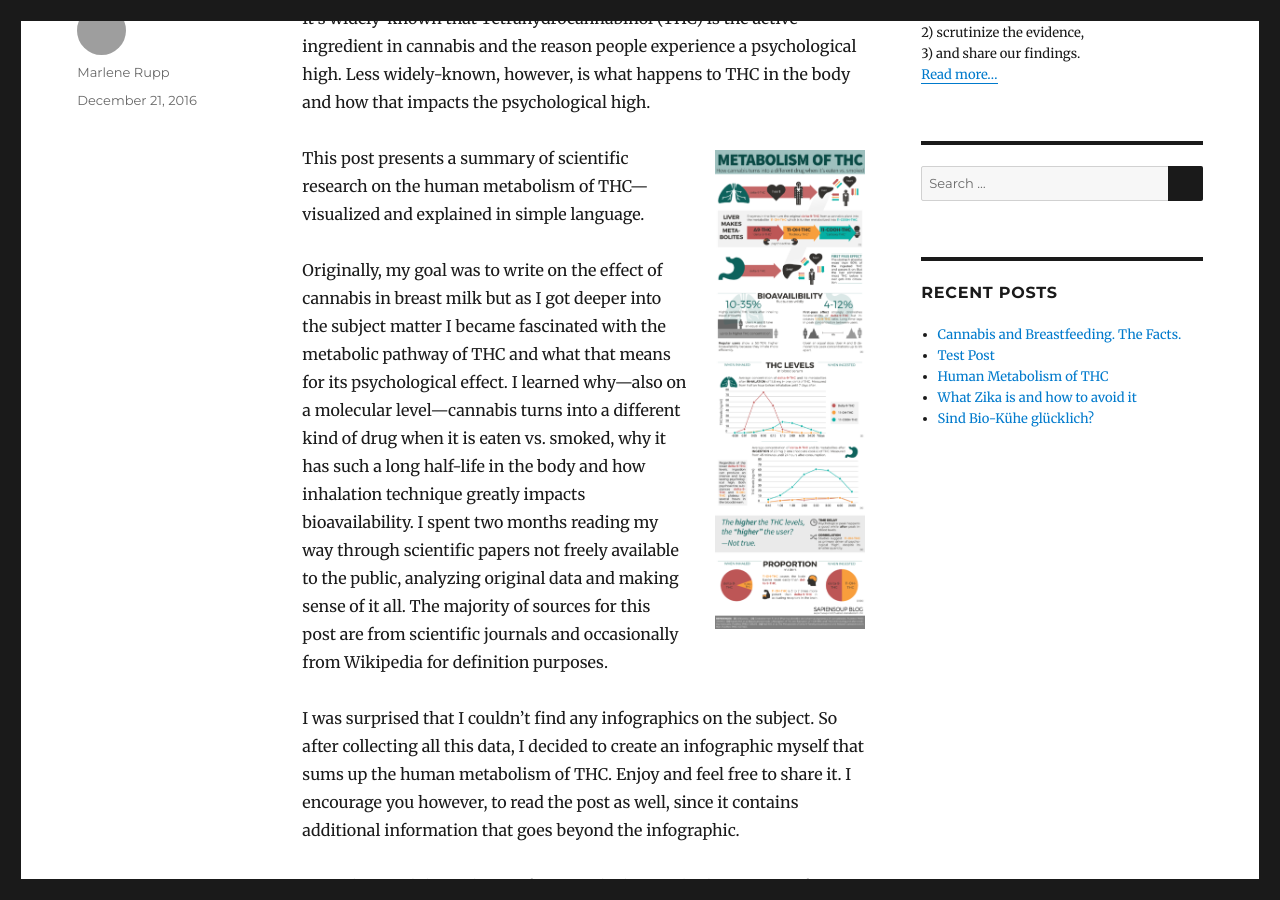
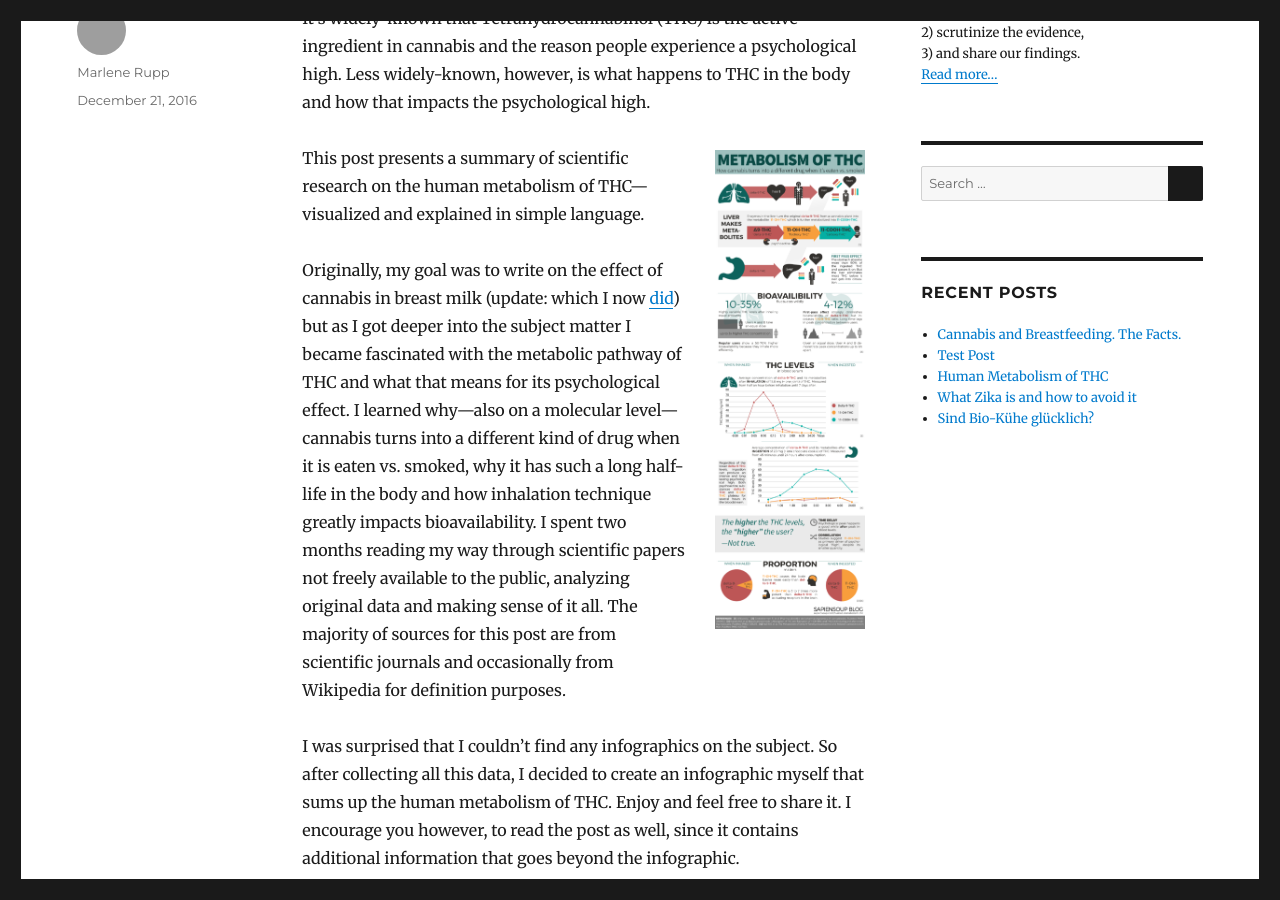
Before and after one commit to sapiensoup/sapiensoup.com, a Jekyll site: the page built from _posts/2016-12-21-human-metabolism-thc.md, in a window 1280 px wide and 900 px high, scrolled down 496 px. Built offline with Jekyll 4.4.1, drawn with Linux system fonts in a browser that asks for light colours; grey boxes are pictures that could not be loaded.

Commit message:
Add cross reference to cannabis-breastfeeding post and change infographic to .svg

```diff
--- a/_posts/2016-12-21-human-metabolism-thc.md
+++ b/_posts/2016-12-21-human-metabolism-thc.md
@@ -12,13 +12,13 @@
 
 It's widely-known that Tetrahydrocannabinol (THC) is the active ingredient in cannabis and the reason people experience a psychological high. Less widely-known, however, is what happens to THC in the body and how that impacts the psychological high.
 
-<a href="/images/thc/Infographic-Human-Metabolism-THC-1300.png">
+<a href="#Infographic-Human-Metabolism-THC">
   <img class="alignright wp-image-159" src="/images/thc/Infographic-Human-Metabolism-THC-1300-94x300.png" alt="Thumbnail-Infographic-Human-Metabolism-THC" width="150" height="479" srcset="/images/thc/Infographic-Human-Metabolism-THC-1300-94x300.png 94w, /images/thc/Infographic-Human-Metabolism-THC-1300-768x2452.png 768w, /images/thc/Infographic-Human-Metabolism-THC-1300-321x1024.png 321w, /images/thc/Infographic-Human-Metabolism-THC-1300-1200x3831.png 1200w, /images/thc/Infographic-Human-Metabolism-THC-1300.png 1300w" sizes="(max-width: 150px) 85vw, 150px" />
 </a>
 
 This post presents a summary of scientific research on the human metabolism of THC—visualized and explained in simple language.
 
-Originally, my goal was to write on the effect of cannabis in breast milk but as I got deeper into the subject matter I became fascinated with the metabolic pathway of THC and what that means for its psychological effect. I learned why—also on a molecular level—cannabis turns into a different kind of drug when it is eaten vs. smoked, why it has such a long half-life in the body and how inhalation technique greatly impacts bioavailability. I spent two months reading my way through scientific papers not freely available to the public, analyzing original data and making sense of it all. The majority of sources for this post are from scientific journals and occasionally from Wikipedia for definition purposes.
+Originally, my goal was to write on the effect of cannabis in breast milk (update: which I now [did]({% post_url 2017-02-02-cannabis-breastfeeding %})) but as I got deeper into the subject matter I became fascinated with the metabolic pathway of THC and what that means for its psychological effect. I learned why—also on a molecular level—cannabis turns into a different kind of drug when it is eaten vs. smoked, why it has such a long half-life in the body and how inhalation technique greatly impacts bioavailability. I spent two months reading my way through scientific papers not freely available to the public, analyzing original data and making sense of it all. The majority of sources for this post are from scientific journals and occasionally from Wikipedia for definition purposes.
 
 I was surprised that I couldn't find any infographics on the subject. So after collecting all this data, I decided to create an infographic myself that sums up the human metabolism of THC. Enjoy and feel free to share it. I encourage you however, to read the post as well, since it contains additional information that goes beyond the infographic.
 
@@ -173,7 +173,7 @@
 
 Another—quite useful—lesson I learned researching the metabolism of delta-9-THC is about dealing with smoker's paranoia. Most of us have been there: you, a friend, a first timer, an excessive dose or simply a bad day. Happens to the best. Next time I see somebody freaking out I'll say something along the lines of "Yes, you're super baked. That's because you have peak THC concentration in your brain right now. Hang in there buddy, science taught us the peak doesn't last very long. In just a few minutes it'll be a smooth ride down the other end."
 
-<img class="wp-image-159" src="/images/thc/Infographic-Human-Metabolism-THC-1300.png" alt="Infographic-Human-Metabolism-THC" width="650" height="2075" srcset="/images/thc/Infographic-Human-Metabolism-THC-1300.png 1300w, /images/thc/Infographic-Human-Metabolism-THC-1300-94x300.png 94w, /images/thc/Infographic-Human-Metabolism-THC-1300-768x2452.png 768w, /images/thc/Infographic-Human-Metabolism-THC-1300-321x1024.png 321w, /images/thc/Infographic-Human-Metabolism-THC-1300-1200x3831.png 1200w" sizes="(max-width: 709px) 85vw, (max-width: 909px) 67vw, (max-width: 984px) 61vw, (max-width: 1362px) 45vw, 600px">
+<img id="Infographic-Human-Metabolism-THC" src="/images/thc/human-metabolism-thc.svg" alt="Infographic-Human-Metabolism-THC">
 
 &nbsp;
 
```
Also changed, not shown: images/thc/human-metabolism-thc.svg (added).
